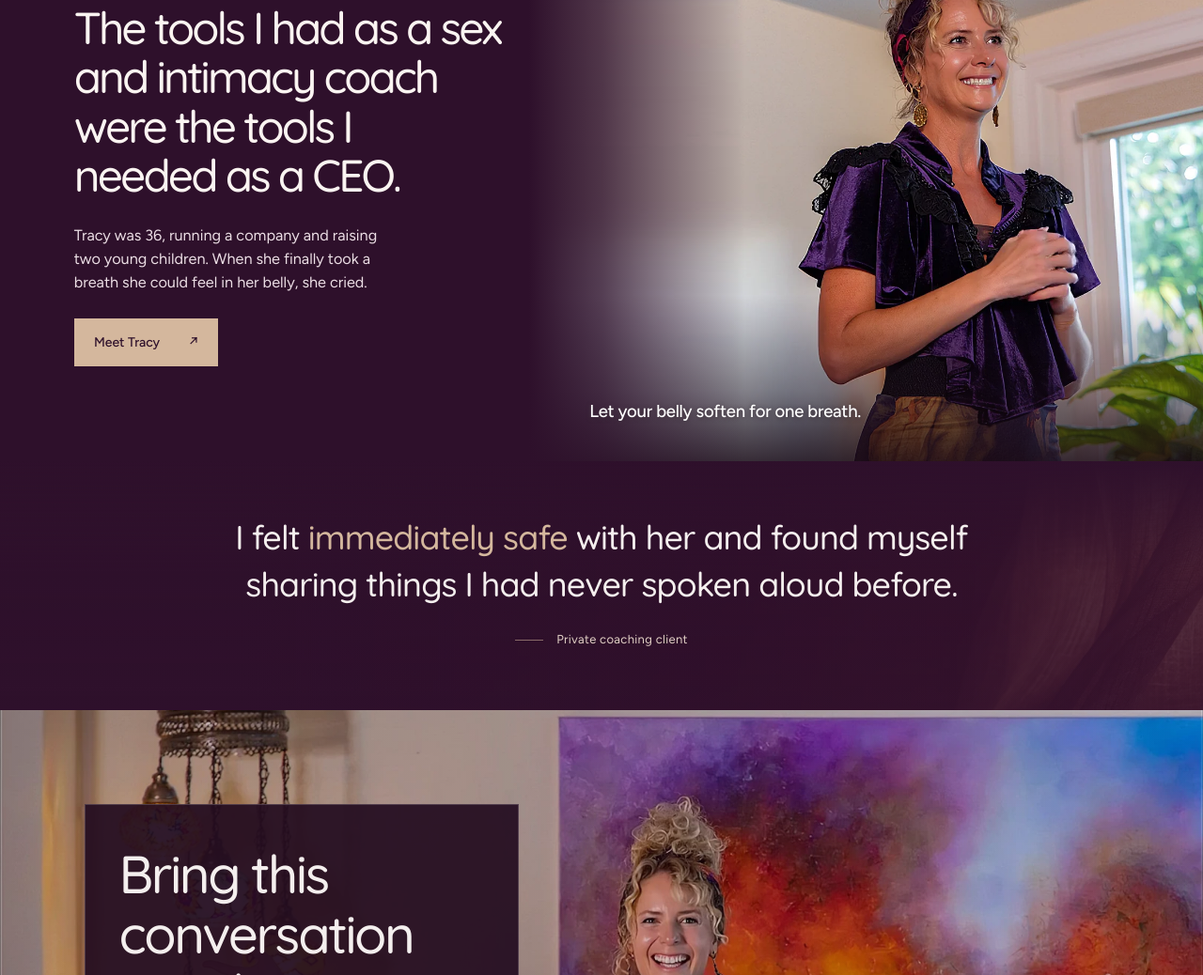
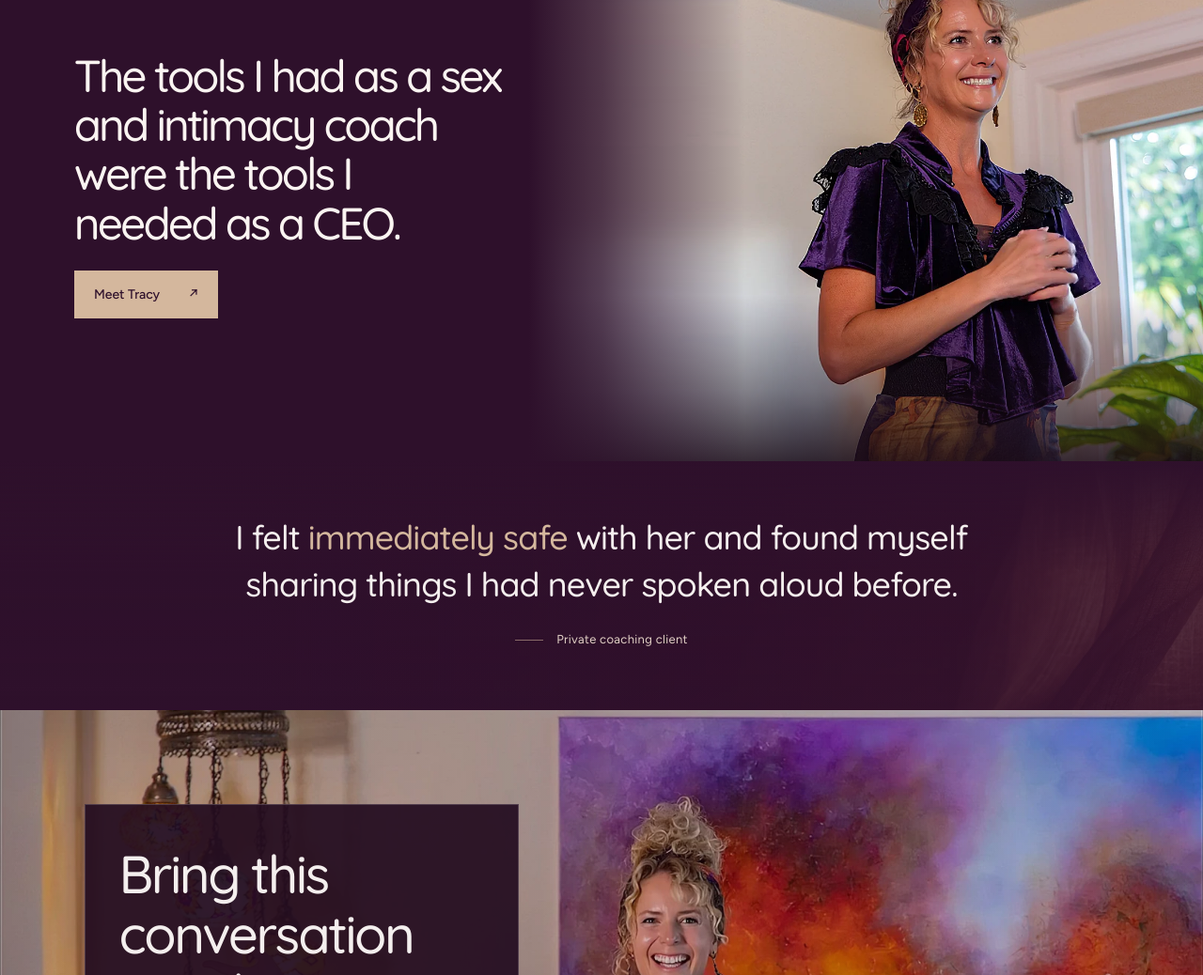
Before and after one commit to guldanjaMAX/tracy-allyn-preview, a plain HTML site: page index.html in a window 1280 px wide. Shown: the part 1589-2627 px from the top of the page at 94% size. Drawn offline with Linux system fonts and the light colour scheme.

Commit message:
Remove supporting paragraph and breath caption from About section

```diff
--- a/assets/css/about-breath-v1.css
+++ b/assets/css/about-breath-v1.css
@@ -28,6 +28,7 @@
   opacity: 1;
 }
 .hp-about-breath .hp-button {
+  margin-top: clamp(24px, 2cqw, 38px);
   min-height: 44px;
   padding: 1em 1.44em;
   gap: 2.2em;
--- a/index.html
+++ b/index.html
@@ -123,7 +123,7 @@ html.menu-open{overflow:hidden}.site-menu{position:fixed;inset:0 0 0 auto;margin
 <link rel="stylesheet" href="assets/css/homepage-sections-v1.css?v=plum-reflection1">
 <link rel="stylesheet" href="assets/css/kitchen-meeting-v1.css">
 <script defer src="assets/js/bridge-life-v1.js?v=no-controls1"></script>
-<link rel="stylesheet" href="assets/css/about-breath-v1.css">
+<link rel="stylesheet" href="assets/css/about-breath-v1.css?v=clean-copy1">
 <script defer src="assets/js/about-jungle-v1.js?v=one-breath1"></script>
 <link rel="stylesheet" href="assets/css/speaking-motion-v1.css?v=speaking-motion1">
 <script defer src="assets/js/speaking-motion-v1.js?v=speaking-motion1"></script>
@@ -152,7 +152,6 @@ html.menu-open{overflow:hidden}.site-menu{position:fixed;inset:0 0 0 auto;margin
 <section id="about" aria-labelledby="about-heading" class="hp-section hp-about-breath theme-dark">
   <div class="breath-copy">
     <h2 id="about-heading" class="hp-title">The tools I had as a sex and intimacy coach were the tools I needed as a CEO.</h2>
-    <p class="hp-copy">Tracy was 36, running a company and raising two young children. When she finally took a breath she could feel in her belly, she cried.</p>
     <a class="hp-button" href="https://tracy-allyn.com/about">Meet Tracy <span aria-hidden="true">↗</span></a>
   </div>
   <figure class="breath-scene">
@@ -161,7 +160,6 @@ html.menu-open{overflow:hidden}.site-menu{position:fixed;inset:0 0 0 auto;margin
       <img src="assets/about-breath/breath-desktop-v1.webp" width="1920" height="1080" alt="" loading="lazy" decoding="async">
     </picture>
     <video id="about-video" muted playsinline loop preload="none" aria-hidden="true" tabindex="-1" data-mobile-media="(max-width: 720px)" data-desktop="assets/about-breath/breath-desktop-v1.mp4" data-mobile="assets/about-breath/breath-mobile-v1.mp4"></video>
-    <figcaption>Let your belly soften for one breath.</figcaption>
   </figure>
 </section>
 <figure id="client-reflection" class="hp-proof hp-proof--plum"><div class="hp-proof-inner"><blockquote><p>I felt <span class="hp-proof-emphasis">immediately safe</span> with her and found myself sharing things I had never spoken aloud before.</p></blockquote></div><figcaption><span class="hp-proof-rule" aria-hidden="true"></span>Private coaching client</figcaption></figure>
```
Also changed, not shown: living-o-preview.html (+1 -3 lines).
